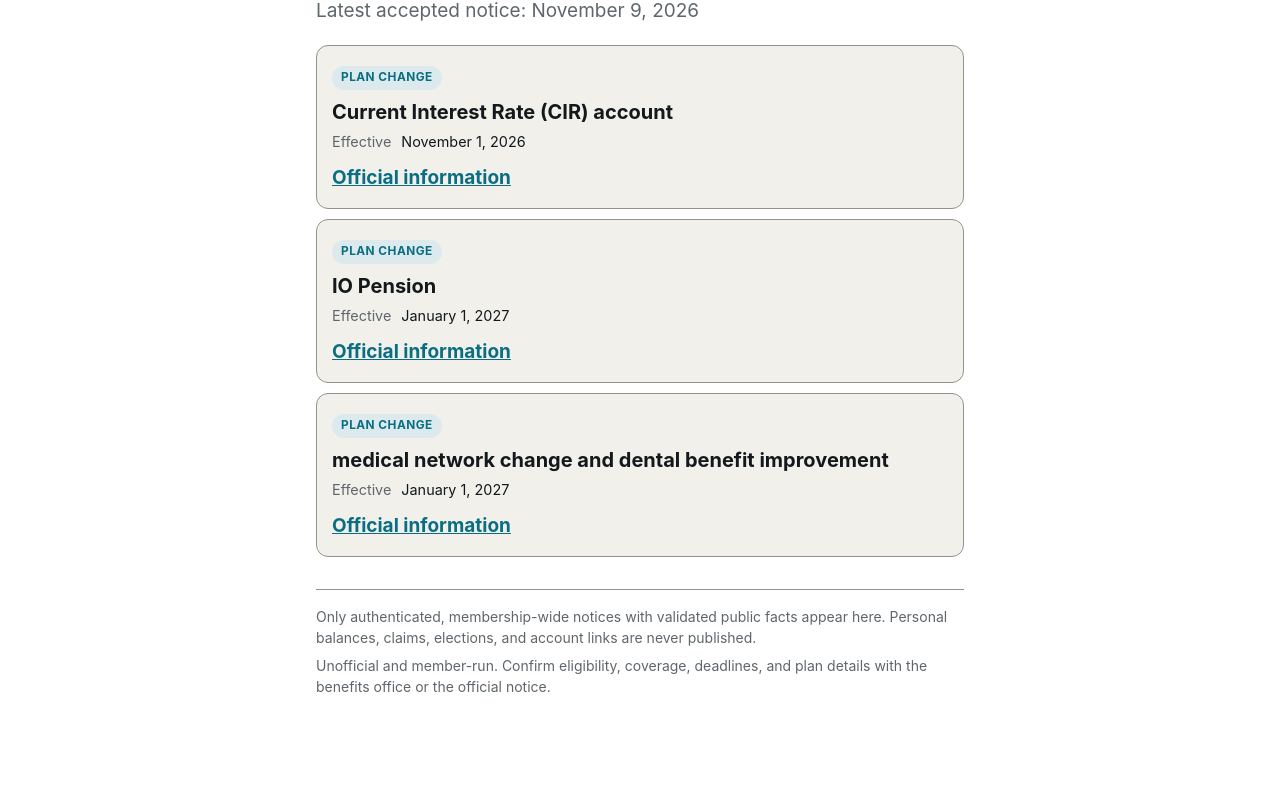
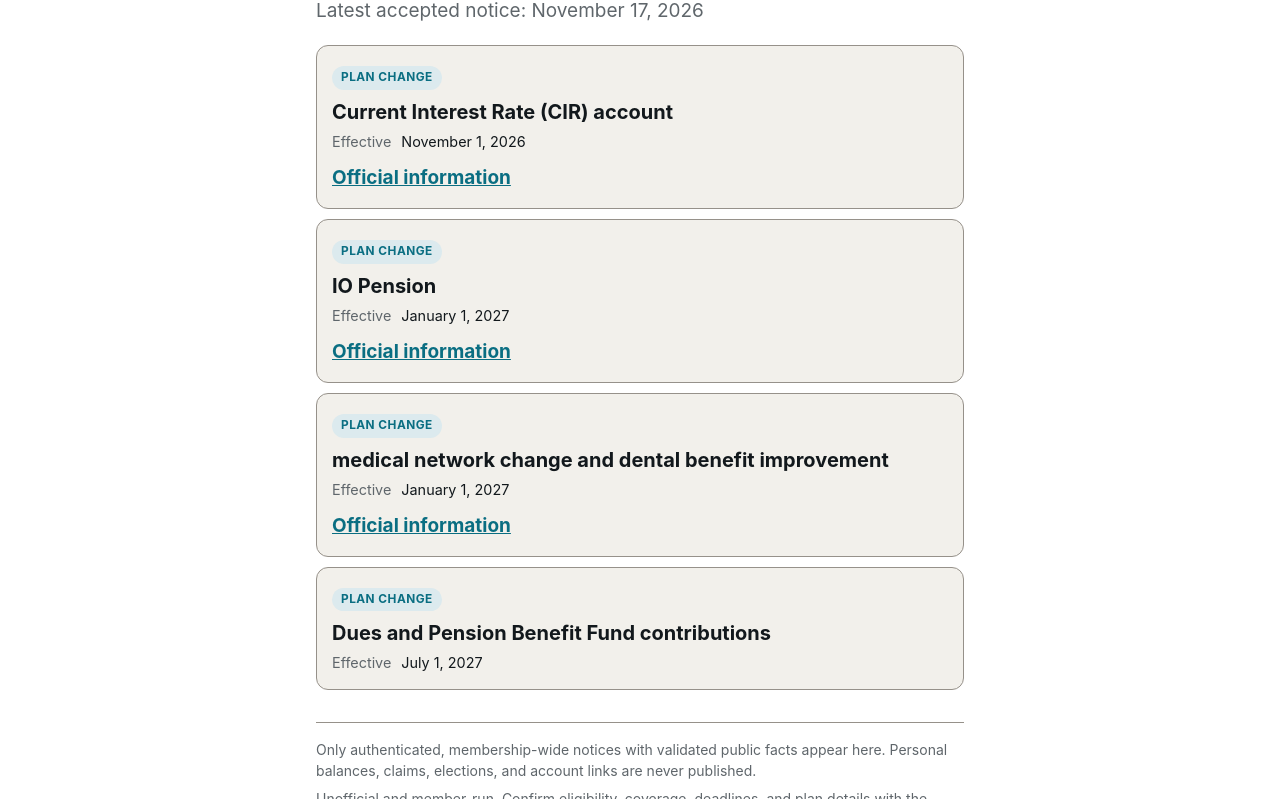
Before and after one commit to jmcnutty24/ibew-jobs-alerts, a plain HTML site: page benefits.html in a window 1280 px wide. Shown: the part 170-969 px from the top of the page. Before the commit the page ends 938 px from the top, so only its background shows below. Drawn offline with Linux system fonts and the light colour scheme.

Commit message:
Publish member site af76c220
Manifest sha256: af76c22040661c984587e51d1de6337a590ff2a5c0d470f38fa74eac8484a2d6

```diff
--- a/benefits.html
+++ b/benefits.html
@@ -215,9 +215,9 @@ dt{color:var(--muted)}dd{margin:0;min-width:0;overflow-wrap:anywhere}
 <main id="main">
 <header>
 <h1>Benefits updates</h1>
-<p class="sub">Latest accepted notice: November 9, 2026</p>
+<p class="sub">Latest accepted notice: November 17, 2026</p>
 </header>
-<ul class="notice"><li data-notice-key="benefit-current-interest-rate-cir-account-a3d5bac3a7"><span class="kind">Plan change</span><h2>Current Interest Rate (CIR) account</h2><dl><dt>Effective</dt><dd>November 1, 2026</dd></dl><a class="more" href="https://files.constantcontact.com/cb263b97701/af8fd457-8a84-4cd4-b048-bba49c9353ac.pdf" target="_blank" rel="noopener noreferrer">Official information</a></li><li data-notice-key="benefit-io-pension-89f5544e8f"><span class="kind">Plan change</span><h2>IO Pension</h2><dl><dt>Effective</dt><dd>January 1, 2027</dd></dl><a class="more" href="https://files.constantcontact.com/cb263b97701/2f40ed2d-249a-41ff-9c36-0cb9c60b3ee9.pdf" target="_blank" rel="noopener noreferrer">Official information</a></li><li data-notice-key="benefit-medical-network-change-and-dental-benefit-improvement-f360a03247"><span class="kind">Plan change</span><h2>medical network change and dental benefit improvement</h2><dl><dt>Effective</dt><dd>January 1, 2027</dd></dl><a class="more" href="https://files.constantcontact.com/cb263b97701/0c5a4e35-422e-4884-941d-48ccd60f2520.pdf" target="_blank" rel="noopener noreferrer">Official information</a></li></ul>
+<ul class="notice"><li data-notice-key="benefit-current-interest-rate-cir-account-a3d5bac3a7"><span class="kind">Plan change</span><h2>Current Interest Rate (CIR) account</h2><dl><dt>Effective</dt><dd>November 1, 2026</dd></dl><a class="more" href="https://files.constantcontact.com/cb263b97701/af8fd457-8a84-4cd4-b048-bba49c9353ac.pdf" target="_blank" rel="noopener noreferrer">Official information</a></li><li data-notice-key="benefit-io-pension-89f5544e8f"><span class="kind">Plan change</span><h2>IO Pension</h2><dl><dt>Effective</dt><dd>January 1, 2027</dd></dl><a class="more" href="https://files.constantcontact.com/cb263b97701/2f40ed2d-249a-41ff-9c36-0cb9c60b3ee9.pdf" target="_blank" rel="noopener noreferrer">Official information</a></li><li data-notice-key="benefit-medical-network-change-and-dental-benefit-improvement-f360a03247"><span class="kind">Plan change</span><h2>medical network change and dental benefit improvement</h2><dl><dt>Effective</dt><dd>January 1, 2027</dd></dl><a class="more" href="https://files.constantcontact.com/cb263b97701/0c5a4e35-422e-4884-941d-48ccd60f2520.pdf" target="_blank" rel="noopener noreferrer">Official information</a></li><li data-notice-key="benefit-dues-and-pension-benefit-fund-contributions-11d561d0d8"><span class="kind">Plan change</span><h2>Dues and Pension Benefit Fund contributions</h2><dl><dt>Effective</dt><dd>July 1, 2027</dd></dl></li></ul>
 <footer>
 <p>Only authenticated, membership-wide notices with validated public facts
 appear here. Personal balances, claims, elections, and account links are never
```
